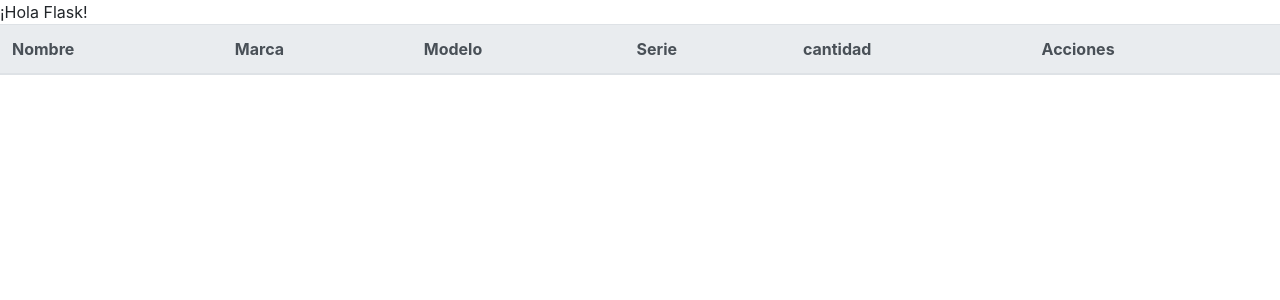
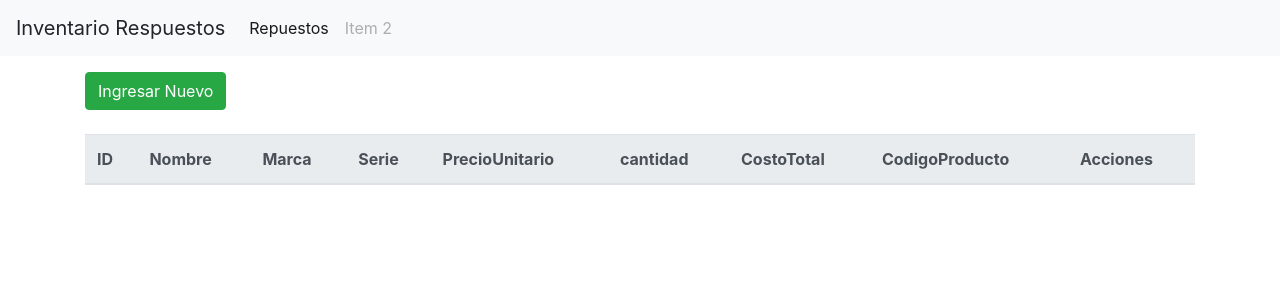
Before and after one commit to jairsilva0742/Sistema_Inventarios, a Flask app: page / in a window 1280 px wide. Shown: the top 300 px of the page. Run offline with Flask 2, Linux system fonts and the light colour scheme; data that the repository does not hold is empty; some libraries are stand-ins or nearby versions.

Commit message:
make it better

```diff
--- a/app.py
+++ b/app.py
@@ -1,10 +1,20 @@
 from flask import Flask
-from flask import render_template,request,redirect
+from flask import render_template,request,redirect,url_for,flash
 import mysql.connector
-
+import cv2
+from pyzbar.pyzbar import decode
+import time
 
 
 app=Flask(__name__)
+app.secret_key="Programacion"
+
+
+#esto es nuevo
+@app.route('/readBarCode')
+def barCode():
+
+    return redirect('/')
 
 
 
@@ -13,7 +23,7 @@ def index():
 
     conn=mysql.connector.connect(host="localhost",port="3307",user="root",password="",database="sistema")
     cursor=conn.cursor()
-    selectquery="select * from repuestos"
+    selectquery="select * from repuestos_1"
     cursor.execute(selectquery)
     repuestos=cursor.fetchall()
 
@@ -23,22 +33,22 @@ def index():
     return render_template('repuestos/index.html', repuestos=repuestos)
 
 
-@app.route("/destroy/<string:nomb>")
-def func(nomb):
+@app.route("/destroy/<int:id>")
+def func(id):
     conn=mysql.connector.connect(host="localhost",port="3307",user="root",password="",database="sistema")
     cursor=conn.cursor()
-    sql_Delete="Delete from repuestos where Nombre=%s"
-    cursor.execute(sql_Delete,(nomb,))
+    sql_Delete="Delete from repuestos_1 where id=%s"
+    cursor.execute(sql_Delete,(id,))
     conn.commit()
 
     return redirect('/')
 
-@app.route("/edit/<string:nomb>")
-def editar(nomb):
+@app.route("/edit/<int:id>")
+def editar(id):
     conn=mysql.connector.connect(host="localhost",port="3307",user="root",password="",database="sistema")
     cursor=conn.cursor()
-    selectquery="select * from repuestos where Nombre=%s"
-    cursor.execute(selectquery,(nomb,))
+    selectquery="select * from repuestos_1 where id=%s"
+    cursor.execute(selectquery,(id,))
     repuestos=cursor.fetchall()
     conn.commit()
 
@@ -46,6 +56,27 @@ def editar(nomb):
 
 @app.route("/update",methods=['POST'])
 def update():
+
+    id=request.form['txtID']
+    _nombre=request.form['txtNombre']
+    _marca=request.form['txtMarca']
+    _serie=request.form['txtSerie']
+    _precioUnitario=request.form['txtPrecioUnitario']
+    _cantidad=request.form['txtCantidad']
+    if _cantidad=='' and _precioUnitario=='':
+        _CostoTotal=''
+    else:
+        _costoTotal=str(int(_cantidad)*int(_precioUnitario))
+
+
+    _codigoProducto=request.form['txtCodigoProducto']
+    datos=(_nombre,_marca,_serie,_precioUnitario,_cantidad,_costoTotal,_codigoProducto,id)
+    sql="UPDATE repuestos_1 SET `Nombre`=%s, `Marca`=%s,`Serie`=%s,`Precio Unitario`=%s,`cantidad`=%s, `Costo Total`=%s, `Codigo Producto`=%s WHERE id=%s;"
+
+    conn=mysql.connector.connect(host="localhost",port="3307",user="root",password="",database="sistema")
+    cursor=conn.cursor()
+    cursor.execute(sql,datos)
+    conn.commit()
 
     return redirect('/')
 
@@ -56,19 +87,49 @@ def crear():
 
 @app.route('/store',methods=['POST'])
 def storage():
+    cap=cv2.VideoCapture(0)
+    cap.set(3,640)
+    cap.set(4,480)
+    camera=True
+    while camera==True:
+        sucess, frame=cap.read()
+        for code in decode(frame):
+            print('Código Ingresado')
+            codigo_Producto=int(code.data.decode('utf-8'))
+            time.sleep(5)
+            camera=False
+        if camera==False:
+            cv2.destroyAllWindows()
+            cap.release()
+        else:
+            cv2.imshow('Testing-code-scan',frame)
+            cv2.waitKey(1)
     _nombre=request.form['txtNombre']
     _marca=request.form['txtMarca']
-    _modelo=request.form['txtModelo']
     _serie=request.form['txtSerie']
+    _precioUnitario=request.form['txtPrecioUnitario']
     _cantidad=request.form['txtCantidad']
-    datos=(_nombre,_marca,_modelo,_serie,_cantidad)
-    sql="INSERT INTO `repuestos` (`Nombre`, `Marca`, `Modelo`, `Serie`, `cantidad`) VALUES (%s, %s, %s, %s, %s);"
+    if _cantidad=='' and _precioUnitario=='':
+        _CostoTotal=''
+    else:
+        _costoTotal=str(int(_cantidad)*int(_precioUnitario))
+    _codigoProducto=str(codigo_Producto)[3:13]
+    print(codigo_Producto)
+    print(_codigoProducto)
+    if _nombre=='' or _marca=='' or _serie=='' or _precioUnitario=='' or _cantidad=='' or _codigoProducto=='':
+
+        flash('Diligencie todos los campos')
+        return redirect(url_for('crear'))
+
+
+    datos=(_nombre,_marca,_serie,_precioUnitario,_cantidad,_costoTotal,_codigoProducto)
+    sql="INSERT INTO `repuestos_1` (`ID`,`Nombre`, `Marca`,`Serie`,`Precio Unitario`,`cantidad`, `Costo Total`, `Codigo Producto`) VALUES (NULL,%s, %s, %s, %s, %s, %s, %s);"
 
     conn=mysql.connector.connect(host="localhost",port="3307",user="root",password="",database="sistema")
     cursor=conn.cursor()
     cursor.execute(sql,datos)
     conn.commit()
-    return render_template('repuestos/index.html')
+    return redirect('/')
 
 if __name__=='__main__':
         app.run(debug=True)
--- /dev/null
+++ b/style.css
@@ -0,0 +1,3 @@
+tbody{
+    color: aqua;
+}
--- /dev/null
+++ b/templates/footer.html
@@ -0,0 +1,3 @@
+</div>
+</body>
+</html>
--- /dev/null
+++ b/templates/header.html
@@ -0,0 +1,29 @@
+<!DOCTYPE html>
+<html lang="en">
+<head>
+    <meta charset="UTF-8">
+    <meta name="viewport" content="width=device-width, initial-scale=1.0">
+    <link rel="stylesheet" href="https://maxcdn.bootstrapcdn.com/bootstrap/4.0.0/css/bootstrap.min.css">
+    <title>Mi Inventario</title>
+</head>
+<body>
+    <nav class="navbar navbar-expand-lg navbar-light bg-light fixed-top">
+        <a class="navbar-brand">Inventario Respuestos</a>
+        <button class="navbar-toggler" data-target="#my-nav" data-toggle="collapse" aria-controls="my-nav" aria-expanded="false" aria-label="Toggle navigation">
+            <span class="navbar-toggler-icon"></span>
+        </button>
+        <div id="my-nav" class="collapse navbar-collapse">
+            <ul class="navbar-nav mr-auto">
+                <li class="nav-item active">
+                    <a class="nav-link" href="{{url_for('index')}}">Repuestos <span class="sr-only">(current)</span></a>
+                </li>
+                <li class="nav-item">
+                    <a class="nav-link disabled" href="#" tabindex="-1" aria-disabled="true">Item 2</a>
+                </li>
+            </ul>
+        </div>
+    </nav>
+
+     <br>
+     <br>
+    <div class="container">
--- a/templates/repuestos/index.html
+++ b/templates/repuestos/index.html
@@ -1,42 +1,50 @@
-<!DOCTYPE html>
-<html lang="en">
-<head>
-    <meta charset="UTF-8">
-    <meta name="viewport" content="width=device-width, initial-scale=1.0">
-    <link rel="stylesheet" href="https://maxcdn.bootstrapcdn.com/bootstrap/4.0.0/css/bootstrap.min.css">
-    <title>Document</title>
-</head>
-<body>
-    ¡Hola Flask!
+
+    {% include 'header.html' %}
+
+
+
+    <br/>
+    <a href="{{url_for('crear')}}" class="btn btn-success">
+        Ingresar Nuevo
+    </a>
+    <br>
+    <br>
+
+    <link rel="stylesheet" href="style.css">
+
     <table class="table table-light">
         <thead class="thead-light">
             <tr>
+                <th>ID</th>
                 <th>Nombre</th>
                 <th>Marca</th>
-                <th>Modelo</th>
                 <th>Serie</th>
+                <th>PrecioUnitario</th>
                 <th>cantidad</th>
+                <th>CostoTotal</th>
+                <th>CodigoProducto</th>
                 <th>Acciones</th>
             </tr>
         </thead>
         <tbody>
-            {% for repuestos in repuestos %}
+            {% for repuestos_1 in repuestos %}
 
 
             <tr>
-                <td>{{repuestos[0]}}</td>
-                <td>{{repuestos[1]}}</td>
-                <td>{{repuestos[2]}}</td>
-                <td>{{repuestos[3]}}</td>
-                <td>{{repuestos[4]}}</td>
-                <td><a href="/edit/{{repuestos[0]}}"> Editar</a>
+                <td>{{repuestos_1[0]}}</td>
+                <td>{{repuestos_1[1]}}</td>
+                <td>{{repuestos_1[2]}}</td>
+                <td>{{repuestos_1[3]}}</td>
+                <td>{{repuestos_1[4]}}</td>
+                <td>{{repuestos_1[5]}}</td>
+                <td>{{repuestos_1[6]}}</td>
+                <td>{{repuestos_1[7]}}</td>
+                <td><a class="btn btn-warning" href="/edit/{{repuestos_1[0]}}"> Editar</a>
                      |
-                    <a href="/destroy/{{repuestos[0]}}">Eliminar</a></td>
+                    <a onclick="return confirm('¿Está seguro de eliminar este ítem?')" class="btn btn-danger" href="/destroy/{{repuestos_1[0]}}">Eliminar</a></td>
             </tr>
 
             {% endfor %}
         </tbody>
     </table>
-
-</body>
-</html>
+{% include 'footer.html' %}
```
Also changed, not shown: templates/repuestos/crear.html (+62 -17 lines), templates/repuestos/editar.html (+54 -18 lines), super.jfif (added), templates/fruta.png (added).
